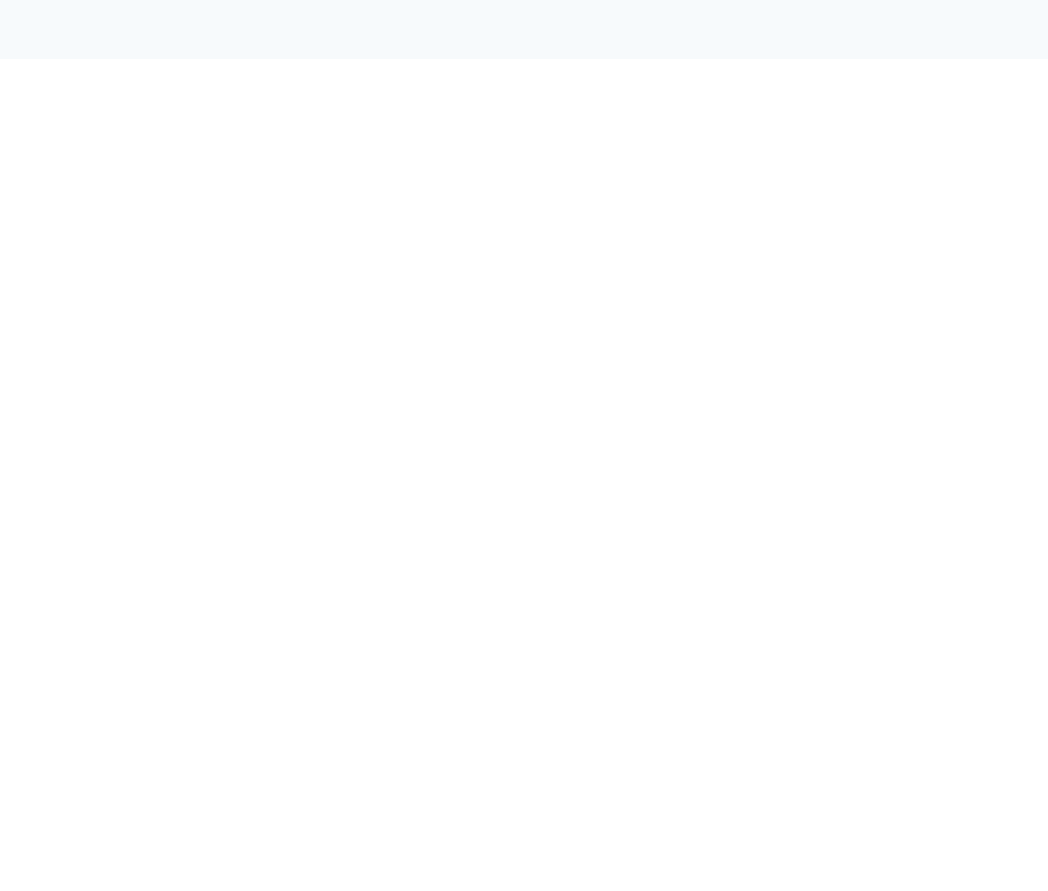
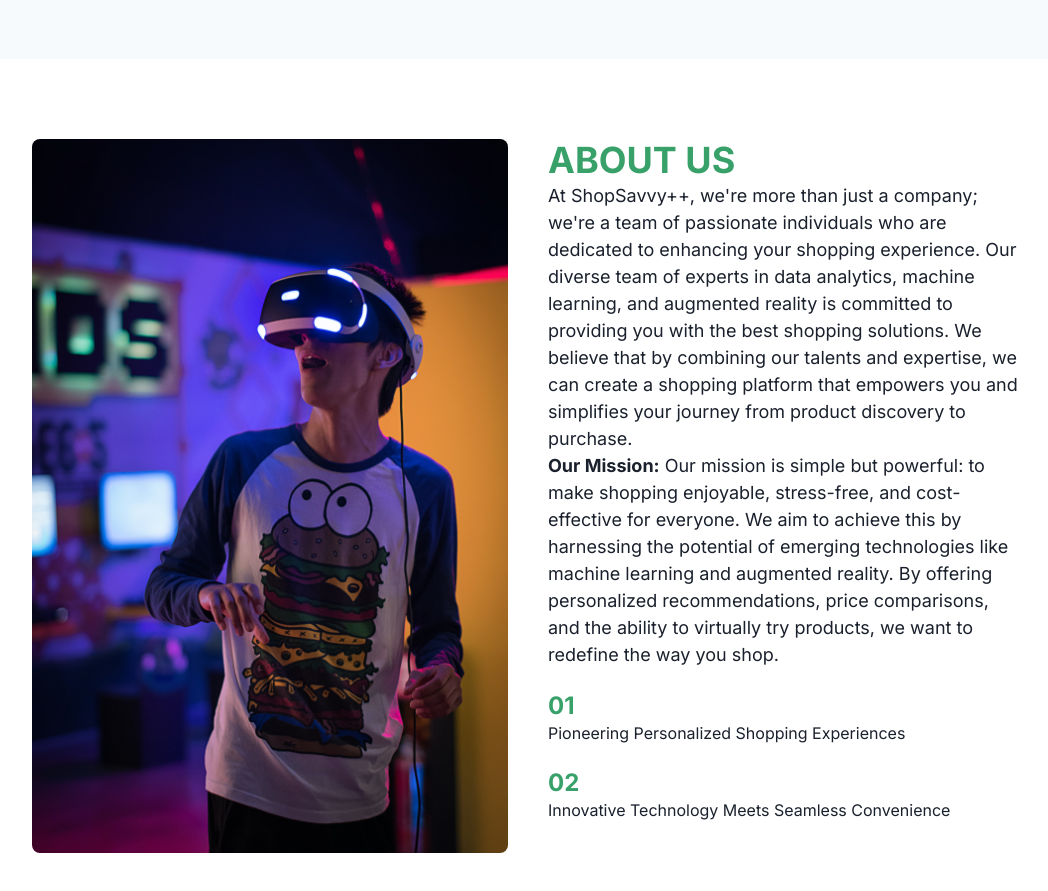
Before and after one commit to ead-test/ead-exam, a React (Vite) app: page / in a window 1280 px wide. Shown: the part 1120-2011 px from the top of the page, without its empty margins (112-1160 px from the left). Before the commit the page ends 1179 px from the top, so only its background shows below. Built offline with nearby package versions, Linux system fonts and the light colour scheme.

Commit message:
#5 Add About Section

```diff
--- a/src/App.jsx
+++ b/src/App.jsx
@@ -6,6 +6,7 @@ import customTheme from "./theme";
 import Navbar from "./components/Navbar";
 import Hero from "./components/Hero";
 import Stats from "./components/Stats";
+import About from "./components/About";
 
 function App() {
   return (
@@ -13,6 +14,7 @@ function App() {
       <Navbar />
       <Hero />
       <Stats />
+      <About />
     </ChakraProvider>
   );
 }
--- /dev/null
+++ b/src/components/About.jsx
@@ -0,0 +1,65 @@
+import {
+  Container,
+  Text,
+  Heading,
+  VStack,
+  HStack,
+  Image,
+  SimpleGrid,
+  Box,
+} from "@chakra-ui/react";
+
+function About() {
+  return (
+    <Container maxW="full" id="about">
+      <Container maxW="container.lg" py={20}>
+        <SimpleGrid columns={[1, 1, 2]} spacing={10}>
+          <Box w="full" h="full" rounded="lg" overflow="hidden">
+            <Image
+              src="./about-background.jpg"
+              w="full"
+              h="full"
+              objectFit="cover"
+            />
+          </Box>
+          <VStack gap={6} alignItems="start">
+            <Box>
+              <Heading color="primary.500">ABOUT US</Heading>
+              <Text fontSize="lg">
+                At ShopSavvy++, we're more than just a company; we're a team of
+                passionate individuals who are dedicated to enhancing your
+                shopping experience. Our diverse team of experts in data
+                analytics, machine learning, and augmented reality is committed
+                to providing you with the best shopping solutions. We believe
+                that by combining our talents and expertise, we can create a
+                shopping platform that empowers you and simplifies your journey
+                from product discovery to purchase. <br />{" "}
+                <span style={{ fontWeight: "bold" }}>Our Mission:</span> Our
+                mission is simple but powerful: to make shopping enjoyable,
+                stress-free, and cost-effective for everyone. We aim to achieve
+                this by harnessing the potential of emerging technologies like
+                machine learning and augmented reality. By offering personalized
+                recommendations, price comparisons, and the ability to virtually
+                try products, we want to redefine the way you shop.
+              </Text>
+            </Box>
+            <Box>
+              <Heading fontSize="2xl" color="primary.500">
+                01
+              </Heading>
+              <Text>Pioneering Personalized Shopping Experiences</Text>
+            </Box>
+            <Box>
+              <Heading fontSize="2xl" color="primary.500">
+                02
+              </Heading>
+              <Text>Innovative Technology Meets Seamless Convenience</Text>
+            </Box>
+          </VStack>
+        </SimpleGrid>
+      </Container>
+    </Container>
+  );
+}
+
+export default About;
--- a/src/components/NavMenu.jsx
+++ b/src/components/NavMenu.jsx
@@ -25,13 +25,13 @@ import {
           variant="ghost"
         />
         <MenuList>
-          <MenuItem as="a" href="/#about">
-            About Us
+          <MenuItem as="a" href="#">
+            Try AR
           </MenuItem>
-          <MenuItem as="a" href="/#services">
-            Services
+          <MenuItem as="a" href="#">
+            Recommendations
           </MenuItem>
-          <MenuItem as="a" href="/#contact">
+          <MenuItem as="a" href="#">
             Contact Us
           </MenuItem>
         </MenuList>
```
